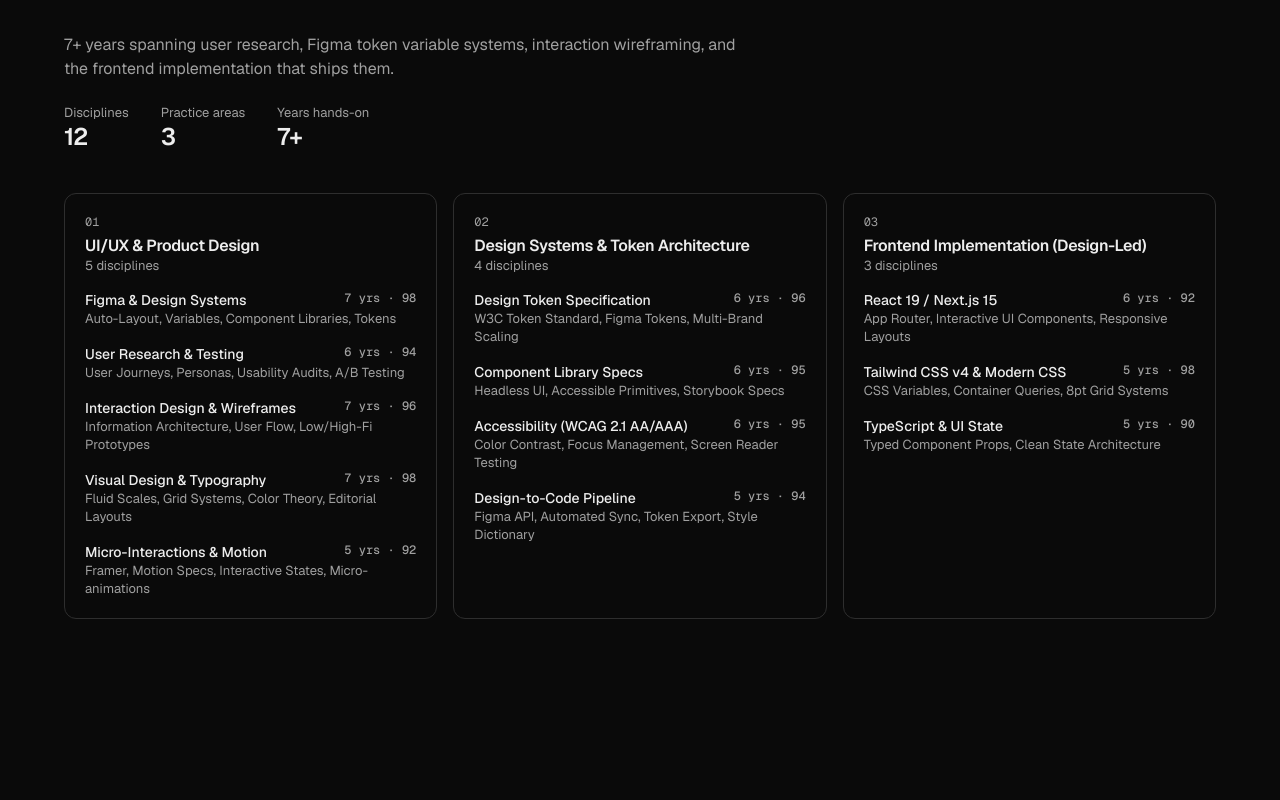
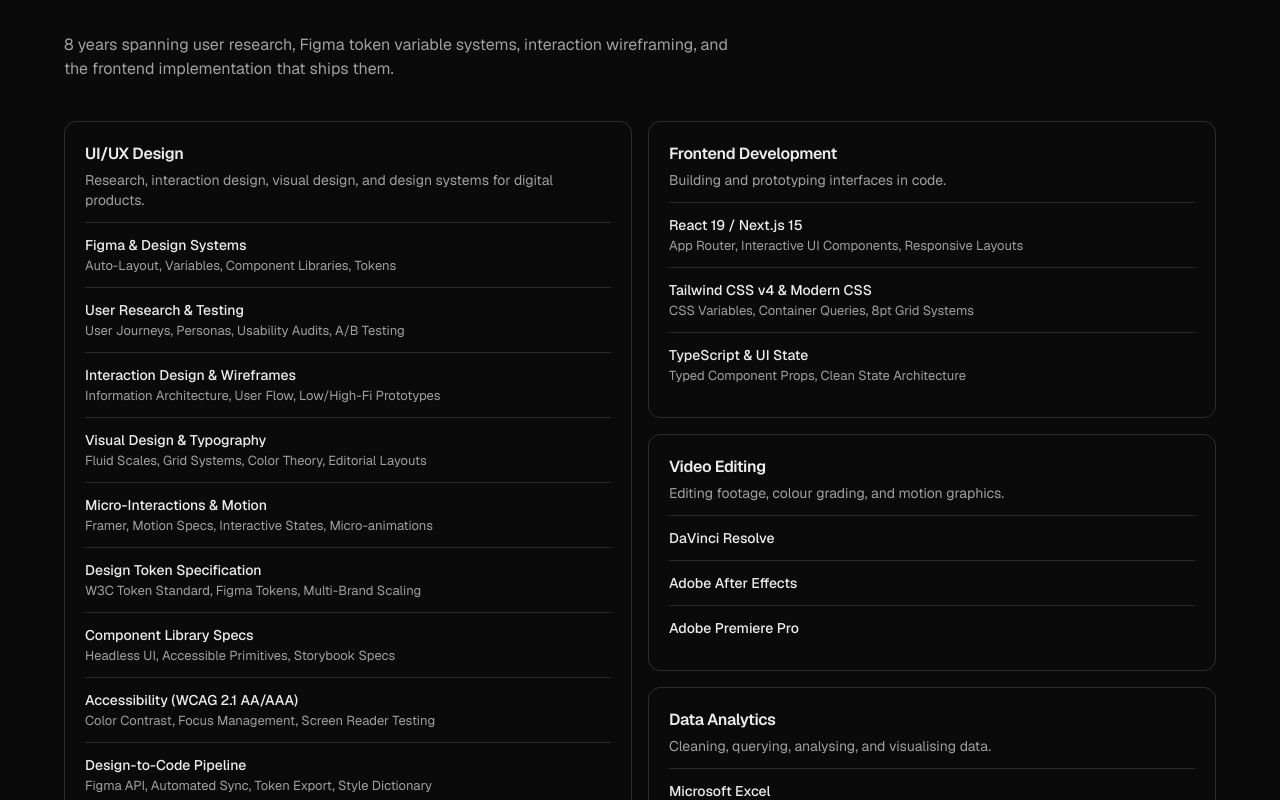
Before and after one commit to avanishverma4/awanishverma.com, a Next.js app: page / in a window 1280 px wide. Shown: the part 4180-4980 px from the top of the page. Built offline with nearby package versions, Linux system fonts and the light colour scheme.

Commit message:
chunk 6: skills in four groups without levels or years

```diff
--- a/src/app/page.tsx
+++ b/src/app/page.tsx
@@ -6,9 +6,9 @@ import {
   ContactSection,
   ExperienceSection,
   ProjectsSection,
-  SkillsSection,
   TestimonialsSection,
 } from "@/components/Sections";
+import { SkillsSection } from "@/components/Skills";
 import { button } from "@/components/ui";
 import { ui } from "@/content/site";
 
--- a/src/components/Sections.tsx
+++ b/src/components/Sections.tsx
@@ -1,4 +1,4 @@
-import { experiences, profile, skillCategories, socials, testimonials, ui } from "@/content/site";
+import { experiences, profile, socials, testimonials, ui } from "@/content/site";
 import { ProjectGrid } from "./Projects";
 import { SectionHeader } from "./SectionHeader";
 import { badge, card, container, interactiveCard, textLink } from "./ui";
@@ -58,51 +58,6 @@ export function ExperienceSection() {
           </li>
         ))}
       </ol>
-    </section>
-  );
-}
-
-export function SkillsSection() {
-  const t = ui.skills;
-  return (
-    <section id="skills" aria-labelledby="skills-heading" className={section}>
-      <SectionHeader id="skills-heading" index={t.index} label={t.eyebrow} heading={t.heading} emphasis={t.headingEmphasis} />
-      <p className="max-w-2xl text-copy-16 text-fg-secondary">{t.intro}</p>
-      <dl className="mt-6 flex flex-wrap gap-8">
-        {t.stats.map((s) => (
-          <div key={s.label}>
-            <dt className="text-label-13 text-fg-secondary">{s.label}</dt>
-            <dd className="text-heading-24">{s.value}</dd>
-          </div>
-        ))}
-      </dl>
-      <div className="mt-10 grid gap-4 lg:grid-cols-3">
-        {skillCategories.map((cat, i) => {
-          const id = `skills-${cat.category.toLowerCase().replace(/[^a-z0-9]+/g, "-")}`;
-          return (
-            <section key={cat.category} aria-labelledby={id} className={`${card} p-5`}>
-              <p className="font-mono text-label-12 text-fg-secondary">{index(i)}</p>
-              <h3 id={id} className="mt-1 text-heading-16">
-                {cat.category}
-              </h3>
-              <p className="text-label-13 text-fg-secondary">{t.disciplines(cat.skills.length)}</p>
-              <ul className="mt-4 space-y-4">
-                {cat.skills.map((skill) => (
-                  <li key={skill.name}>
-                    <p className="flex justify-between gap-2 text-label-14 font-medium">
-                      {skill.name}
-                      <span className="font-mono text-label-12 text-fg-secondary">
-                        {t.years(skill.experienceYears)} · {skill.level}
-                      </span>
-                    </p>
-                    <p className="text-copy-13 text-fg-secondary">{skill.highlight}</p>
-                  </li>
-                ))}
-              </ul>
-            </section>
-          );
-        })}
-      </div>
     </section>
   );
 }
--- /dev/null
+++ b/src/components/Skills.tsx
@@ -0,0 +1,47 @@
+import { skillGroups, ui, type Skill, type SkillGroup } from "@/content/site";
+import { SectionHeader } from "./SectionHeader";
+import { card, container } from "./ui";
+
+const slug = (s: string) => s.toLowerCase().replace(/[^a-z0-9]+/g, "-");
+
+function SkillItem({ skill }: { skill: Skill }) {
+  return (
+    <li className="py-3">
+      <p className="text-label-14 font-medium">{skill.name}</p>
+      {skill.detail && <p className="mt-0.5 text-copy-13 text-fg-secondary">{skill.detail}</p>}
+    </li>
+  );
+}
+
+function SkillGroupCard({ group, className = "" }: { group: SkillGroup; className?: string }) {
+  const id = `skills-${slug(group.name)}`;
+  return (
+    <section aria-labelledby={id} className={`${card} p-5 ${className}`}>
+      <h3 id={id} className="text-heading-16">
+        {group.name}
+      </h3>
+      <p className="mt-1 text-copy-14 text-fg-secondary">{group.scope}</p>
+      <ul className="mt-3 divide-y divide-line-subtle border-t border-line-subtle">
+        {group.skills.map((skill) => (
+          <SkillItem key={skill.name} skill={skill} />
+        ))}
+      </ul>
+    </section>
+  );
+}
+
+export function SkillsSection() {
+  const t = ui.skills;
+  return (
+    <section id="skills" aria-labelledby="skills-heading" className={`${container} py-20 sm:py-24`}>
+      <SectionHeader id="skills-heading" index={t.index} label={t.eyebrow} heading={t.heading} emphasis={t.headingEmphasis} />
+      <p className="max-w-2xl text-copy-16 text-fg-secondary">{t.intro}</p>
+      <div className="mt-10 grid items-start gap-4 md:grid-cols-2">
+        {/* The first (largest) group spans the left column; the rest stack beside it. */}
+        {skillGroups.map((group, i) => (
+          <SkillGroupCard key={group.name} group={group} className={i === 0 ? "md:row-span-3" : ""} />
+        ))}
+      </div>
+    </section>
+  );
+}
--- a/src/content/site.ts
+++ b/src/content/site.ts
@@ -36,8 +36,8 @@ export type Experience = {
   skills: string[];
 };
 
-export type Skill = { name: string; level: number; experienceYears: number; highlight: string };
-export type SkillCategory = { category: string; iconName: string; skills: Skill[] };
+export type Skill = { name: string; detail?: string };
+export type SkillGroup = { name: string; scope: string; skills: Skill[] };
 
 export const profile = {
   "name": "Awanish Verma",
@@ -414,97 +414,43 @@ export const certifications = [
   }
 ];
 
-export const skillCategories: SkillCategory[] = [
+// Skills grouped by what the tools are used for. No levels or years per tool, by design.
+// Existing skills keep the live site's names and detail lines; new tools have no detail.
+export const skillGroups: SkillGroup[] = [
   {
-    "category": "UI/UX & Product Design",
-    "iconName": "Palette",
-    "skills": [
-      {
-        "name": "Figma & Design Systems",
-        "level": 98,
-        "experienceYears": 7,
-        "highlight": "Auto-Layout, Variables, Component Libraries, Tokens"
-      },
-      {
-        "name": "User Research & Testing",
-        "level": 94,
-        "experienceYears": 6,
-        "highlight": "User Journeys, Personas, Usability Audits, A/B Testing"
-      },
-      {
-        "name": "Interaction Design & Wireframes",
-        "level": 96,
-        "experienceYears": 7,
-        "highlight": "Information Architecture, User Flow, Low/High-Fi Prototypes"
-      },
-      {
-        "name": "Visual Design & Typography",
-        "level": 98,
-        "experienceYears": 7,
-        "highlight": "Fluid Scales, Grid Systems, Color Theory, Editorial Layouts"
-      },
-      {
-        "name": "Micro-Interactions & Motion",
-        "level": 92,
-        "experienceYears": 5,
-        "highlight": "Framer, Motion Specs, Interactive States, Micro-animations"
-      }
-    ]
+    name: "UI/UX Design",
+    scope: "Research, interaction design, visual design, and design systems for digital products.",
+    skills: [
+      { name: "Figma & Design Systems", detail: "Auto-Layout, Variables, Component Libraries, Tokens" },
+      { name: "User Research & Testing", detail: "User Journeys, Personas, Usability Audits, A/B Testing" },
+      { name: "Interaction Design & Wireframes", detail: "Information Architecture, User Flow, Low/High-Fi Prototypes" },
+      { name: "Visual Design & Typography", detail: "Fluid Scales, Grid Systems, Color Theory, Editorial Layouts" },
+      { name: "Micro-Interactions & Motion", detail: "Framer, Motion Specs, Interactive States, Micro-animations" },
+      { name: "Design Token Specification", detail: "W3C Token Standard, Figma Tokens, Multi-Brand Scaling" },
+      { name: "Component Library Specs", detail: "Headless UI, Accessible Primitives, Storybook Specs" },
+      { name: "Accessibility (WCAG 2.1 AA/AAA)", detail: "Color Contrast, Focus Management, Screen Reader Testing" },
+      { name: "Design-to-Code Pipeline", detail: "Figma API, Automated Sync, Token Export, Style Dictionary" },
+    ],
   },
   {
-    "category": "Design Systems & Token Architecture",
-    "iconName": "Layout",
-    "skills": [
-      {
-        "name": "Design Token Specification",
-        "level": 96,
-        "experienceYears": 6,
-        "highlight": "W3C Token Standard, Figma Tokens, Multi-Brand Scaling"
-      },
-      {
-        "name": "Component Library Specs",
-        "level": 95,
-        "experienceYears": 6,
-        "highlight": "Headless UI, Accessible Primitives, Storybook Specs"
-      },
-      {
-        "name": "Accessibility (WCAG 2.1 AA/AAA)",
-        "level": 95,
-        "experienceYears": 6,
-        "highlight": "Color Contrast, Focus Management, Screen Reader Testing"
-      },
-      {
-        "name": "Design-to-Code Pipeline",
-        "level": 94,
-        "experienceYears": 5,
-        "highlight": "Figma API, Automated Sync, Token Export, Style Dictionary"
-      }
-    ]
+    name: "Frontend Development",
+    scope: "Building and prototyping interfaces in code.",
+    skills: [
+      { name: "React 19 / Next.js 15", detail: "App Router, Interactive UI Components, Responsive Layouts" },
+      { name: "Tailwind CSS v4 & Modern CSS", detail: "CSS Variables, Container Queries, 8pt Grid Systems" },
+      { name: "TypeScript & UI State", detail: "Typed Component Props, Clean State Architecture" },
+    ],
   },
   {
-    "category": "Frontend Implementation (Design-Led)",
-    "iconName": "Code2",
-    "skills": [
-      {
-        "name": "React 19 / Next.js 15",
-        "level": 92,
-        "experienceYears": 6,
-        "highlight": "App Router, Interactive UI Components, Responsive Layouts"
-      },
-      {
-        "name": "Tailwind CSS v4 & Modern CSS",
-        "level": 98,
-        "experienceYears": 5,
-        "highlight": "CSS Variables, Container Queries, 8pt Grid Systems"
-      },
-      {
-        "name": "TypeScript & UI State",
-        "level": 90,
-        "experienceYears": 5,
-        "highlight": "Typed Component Props, Clean State Architecture"
-      }
-    ]
-  }
+    name: "Video Editing",
+    scope: "Editing footage, colour grading, and motion graphics.",
+    skills: [{ name: "DaVinci Resolve" }, { name: "Adobe After Effects" }, { name: "Adobe Premiere Pro" }],
+  },
+  {
+    name: "Data Analytics",
+    scope: "Cleaning, querying, analysing, and visualising data.",
+    skills: [{ name: "Microsoft Excel" }, { name: "Power BI" }, { name: "SQL" }, { name: "Python" }],
+  },
 ];
 
 export const testimonials = [
@@ -625,15 +571,7 @@ export const ui = {
     eyebrow: "Craft & capability",
     heading: "Design systems thinking, ",
     headingEmphasis: "end to end",
-    intro:
-      "7+ years spanning user research, Figma token variable systems, interaction wireframing, and the frontend implementation that ships them.",
-    stats: [
-      { label: "Disciplines", value: "12" },
-      { label: "Practice areas", value: "3" },
-      { label: "Years hands-on", value: "7+" },
-    ],
-    disciplines: (n: number) => `${n} disciplines`,
-    years: (n: number) => `${n} yrs`,
+    intro: `${uiuxExperience} spanning user research, Figma token variable systems, interaction wireframing, and the frontend implementation that ships them.`,
   },
   testimonials: {
     index: "05",
```
Also changed, not shown: 1 other file (tests, documents, lock files or other folders).
